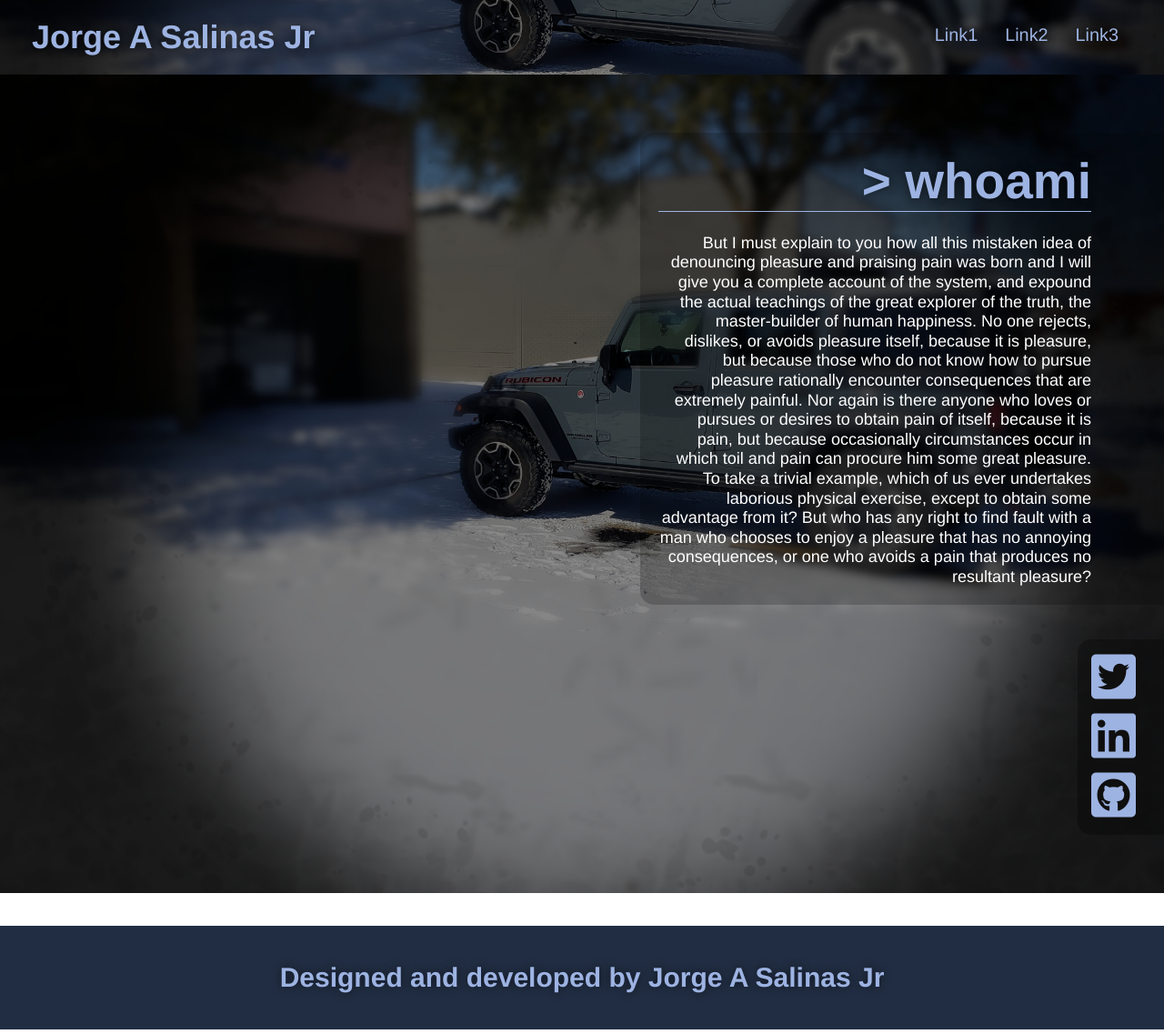
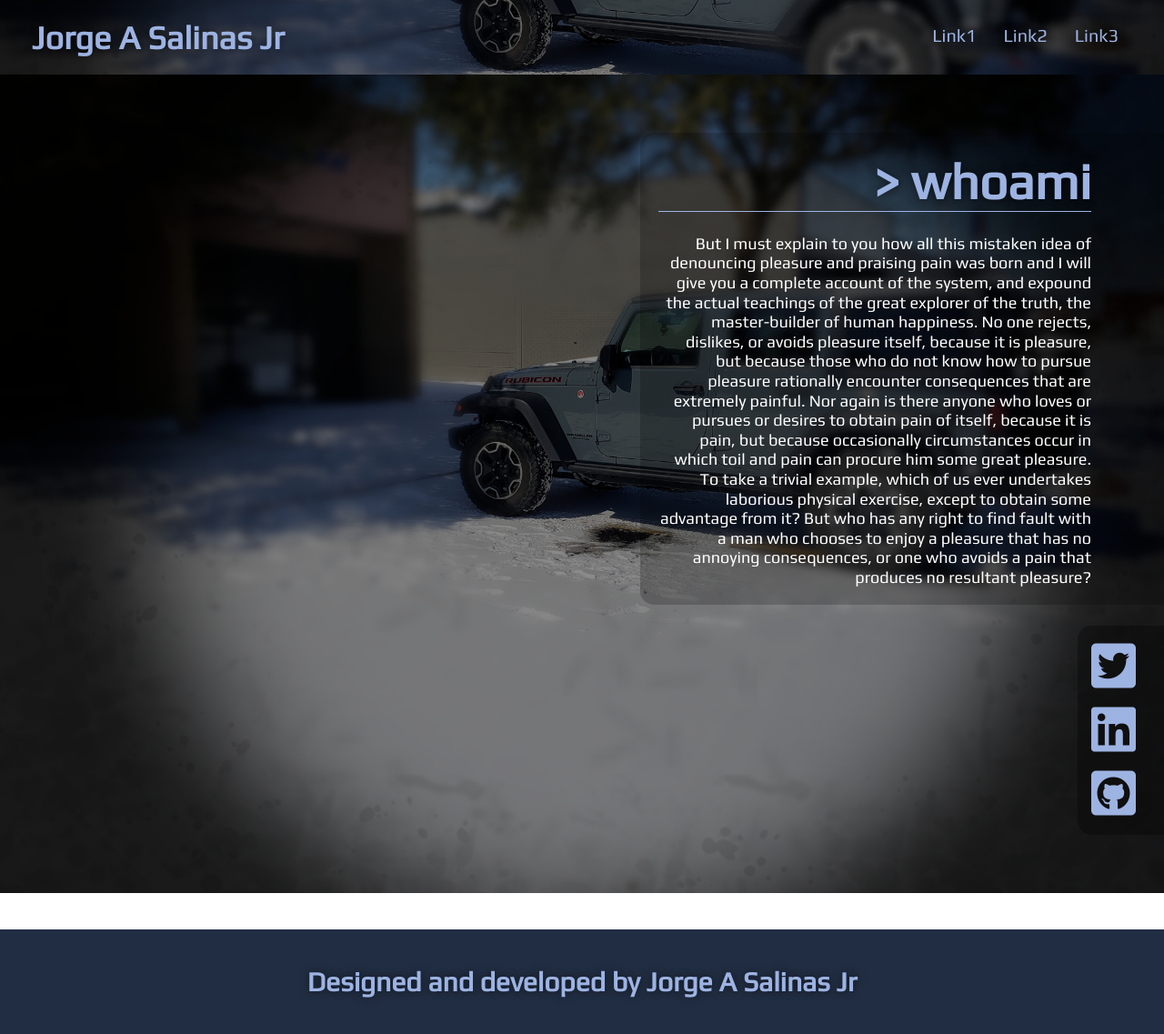
Before and after one commit to jsalinas212/personal-portfolio-challenge, a plain HTML site: page index.html in a window 1280 px wide. Shown: the whole page at 91% size. Drawn offline with Linux system fonts and the light colour scheme.

Commit message:
import from google fonts, update headline and paragraph fonts

```diff
--- a/assets/css/style.css
+++ b/assets/css/style.css
@@ -1,9 +1,15 @@
+/* Import Google Fonts */
+@import url('https://fonts.googleapis.com/css2?family=Play&display=swap');
+@import url('https://fonts.googleapis.com/css2?family=Play&family=Source+Code+Pro:wght@200&display=swap');
+
 :root {
     --primary-color: #9db3e2;
     --secondary-color: #426172;
     --tertiary-color: #212d42;
     --background-img-url: url("../images/hero-bg.jpg");
     --shadow-style: 0 0 10px rgba(0, 0, 0, 0.5);
+    --headline-style: 'Play', sans-serif;
+    --text-style: 'Source Code Pro', monospace;
 }
 
 * {
@@ -14,7 +20,7 @@
 
 body {
     color: var(--tertiary-color);
-    font-family: Helvetica, Arial, sans-serif;
+    font-family: var(--text-style);
 }
 
 /* Header Style Begin */
@@ -41,11 +47,13 @@ header h1 {
     margin: 0;
     text-shadow: var(--shadow-style);
     z-index: 9999;
+    font-family: var(--headline-style);
 }
 
 header a {
     text-decoration: none;
     color: var(--primary-color);
+    font-family: var(--headline-style);
 }
 
 header nav {
@@ -107,10 +115,12 @@ header nav ul li a:hover {
     color: var(--primary-color);
     text-shadow: var(--shadow-style);
     border-bottom: 1px solid var(--primary-color);
+    font-family: var(--headline-style);
 }
 
 .hero-blurb p {
     margin-top: 5%;
+    font-family: var(--headline-style);
 }
 
 .hero-sm {
@@ -146,6 +156,7 @@ header nav ul li a:hover {
 /* Content Style Begin */
 content {
     padding: 60px;
+    font-family: var(--headline-style);
 }
 /* Content Style End */
 
@@ -160,6 +171,7 @@ footer {
 }
 
 footer h2 {
+    font-family: var(--headline-style);
     color: var(--primary-color);
     font-size: 30px;
     margin: 0;
@@ -182,12 +194,12 @@ footer h2 {
 
 .primary-border {
     border-color: var(--primary-color);
-  }
+}
 
-  .secondary-border {
+.secondary-border {
     border-color: var(--tertiary-color);
-  }
-  /* Utility Style End */
+}
+/* Utility Style End */
 
 /* MEDIA QUERY FOR SMALLER DESKTOP SCREENS AND SMALLER */
 @media screen and (max-width: 980px) {
--- a/index.html
+++ b/index.html
@@ -4,8 +4,13 @@
         <meta charset="UTF-8">
         <meta http-equiv="X-UA-Compatible" content="IE=edge">
         <meta name="viewport" content="width=device-width, initial-scale=1.0">
+
+        <!-- Font Awesome Icons -->
+        <link href="./assets/css/all.css" rel="stylesheet">
+
+        <!-- Website Stylesheet -->
         <link rel="stylesheet" href="./assets/css/style.css" />
-        <link href="./assets/css/all.css" rel="stylesheet"> <!-- Font Awesome Icons -->
+
         <title>Jorge's personal portfolio - Website design and development showcase.</title>
     </head>
     <body>
```
